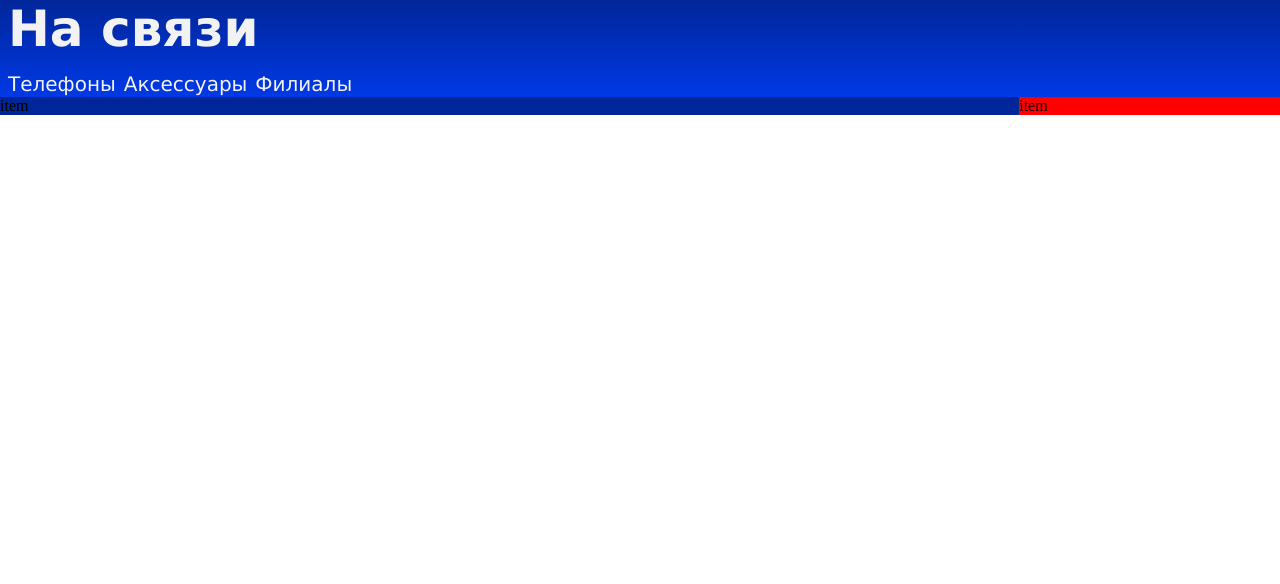
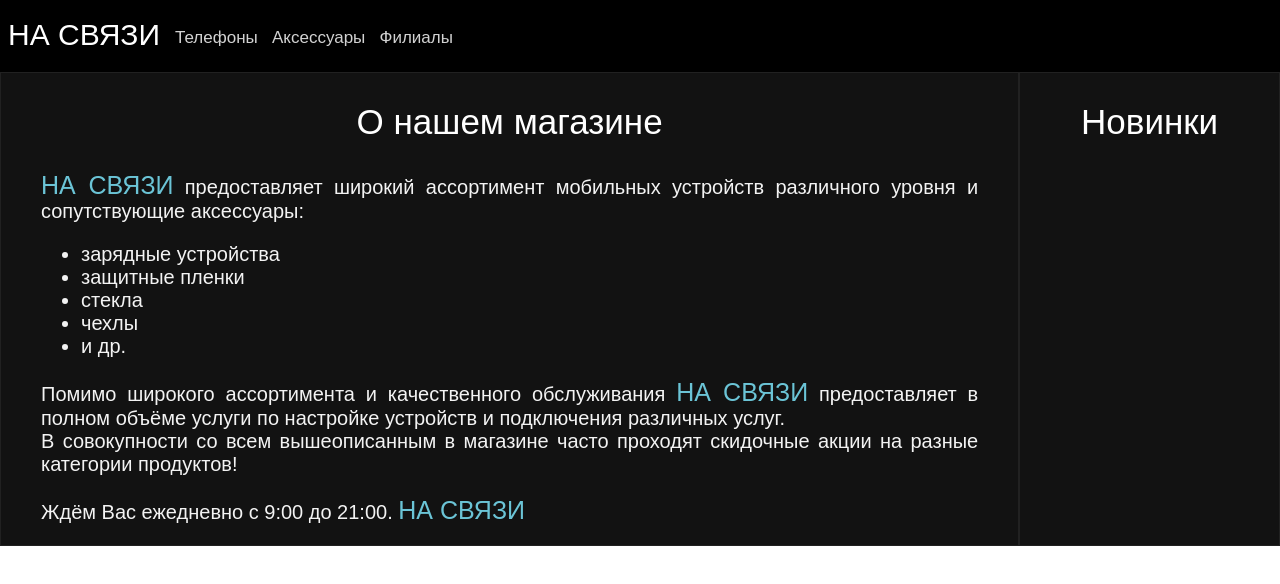
Before and after one commit to GaifullinDamir/web_labs, a plain HTML site: page labs/lab_2_src/index.html in a window 1280 px wide. Drawn offline with Linux system fonts and the light colour scheme.

Commit message:
Верстка продолжается.

```diff
--- a/labs/lab_2_src/css/style.css
+++ b/labs/lab_2_src/css/style.css
@@ -1,13 +1,21 @@
+*{
+    font-family: 'Manrope', Arial, sans-serif;
+}
+
 header {
-    font-family: Verdana, sans-serif;
-    color: #f3f2f2;
-    font-size: 25px;
-    background: linear-gradient(#002699,  #0039e6);
+    display: flex;
+    justify-content: flex-start;
+    align-items: center;
+    color: #ffffff;
+    font-size: 15px;
+    background: #000000;
+    padding: 10px 0px 10px 0px;
     margin:-10px -10px 0px -10px;
 }
 
 header h1{
     margin: 10px 0px 10px 10px;
+    font-weight: 100;
 }
 
 .menu{
@@ -16,8 +24,9 @@ header h1{
 
 .menu a{
     text-decoration: none;
-    color: #f3f2f2;
-    font-size: 20px;
+    color: #d2d2d2;
+    font-size: 17px;
+    margin: 0px 5px 0px 5px;
 }
 
 .base_container{
@@ -26,16 +35,44 @@ header h1{
     align-items: stretch;
 }
 #content{
-    background-color: #002699;
+    background-color: #121212;
     flex-grow: 1;
     flex-shrink: 1;
     flex-basis: 80%;
     margin-left: -8px;
+    border: 0.5px solid #212121;
 }
+
+#content h2{
+    text-align: center;
+    color: #ffffff;
+    font-weight: 100;
+    font-size: 35px;
+}
+
+#content blockquote{
+    color: #f3f3f3;
+    font-size: 20px;
+    text-align:justify;
+}
+
+.logo{
+    color:#6bc4d6;
+    font-size: 25px;
+}
+
 #sidebar{
-    background-color:red;
+    background-color:#121212;
     flex-grow: 1;
     flex-shrink: 1;
     flex-basis: 20%;
     margin-right: -8px;
+    border: 0.5px solid #212121
 }
+
+#sidebar h2{
+    text-align: center;
+    color: #ffffff;
+    font-weight: 100;
+    font-size: 35px;
+}
--- a/labs/lab_2_src/index.html
+++ b/labs/lab_2_src/index.html
@@ -7,9 +7,7 @@
         <link rel="stylesheet" type="text/css" href="css\style.css" >
     </head>
     <header>
-        <h1>
-            На связи
-        </h1>
+        <h1>НА СВЯЗИ</h1>
         <nav class = "menu">
             <a href = "phones.html" title = "Страница с телефонами">Телефоны</a>
             <a href = "accesories.html" title = "Страница с различными аксессуарами">Аксессуары</a>
@@ -18,19 +16,34 @@
     </header>
     <body>
         <div class = "base_container">
-            <div id = "content">
-                item
+            <section id = "content">
+                <h2>О нашем магазине</h2>
+                <blockquote>
+                <p>
+                    <span class = "logo">НА СВЯЗИ</span> предоставляет широкий ассортимент
+                    мобильных устройств различного уровня и сопутствующие аксессуары:
+                    <ul>
+                        <li>зарядные устройства</li>
+                        <li>защитные пленки</li>
+                        <li>стекла</li>
+                        <li>чехлы</li>
+                        <li>и др.</li>
+                    </ul>
+                </p>
+                <p>
+                    Помимо широкого ассортимента и качественного обслуживания <span class = "logo">НА СВЯЗИ</span> предоставляет в полном объёме услуги по
+                    настройке устройств и подключения различных услуг.<br>
+                    В совокупности со всем вышеописанным в магазине часто проходят скидочные акции на разные категории продуктов!
+                </p>
+                <p>
+                    Ждём Вас ежедневно с 9:00 до 21:00. <span class = "logo">НА СВЯЗИ</span>
+                </p>
+                </blockquote>
 
-            </div>
-            <div id = "sidebar">
-                item
-            </div>
+            </section>
+            <section id = "sidebar">
+                <h2>Новинки</h2>
+            </section>
         </div>
     </body>
-    <!-- <footer>
-        <p>
-            Номер для связи: +7-937-848-93-58<br>
-            Электронная почта: nasvyazy@yandex.ru
-        </p>
-    </footer> -->
 </html>
```
